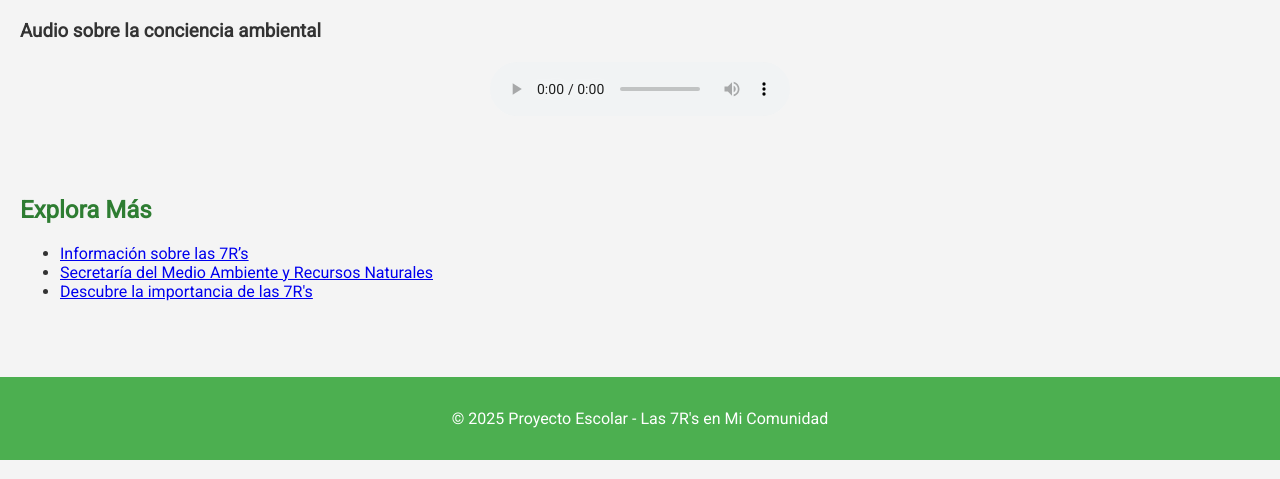
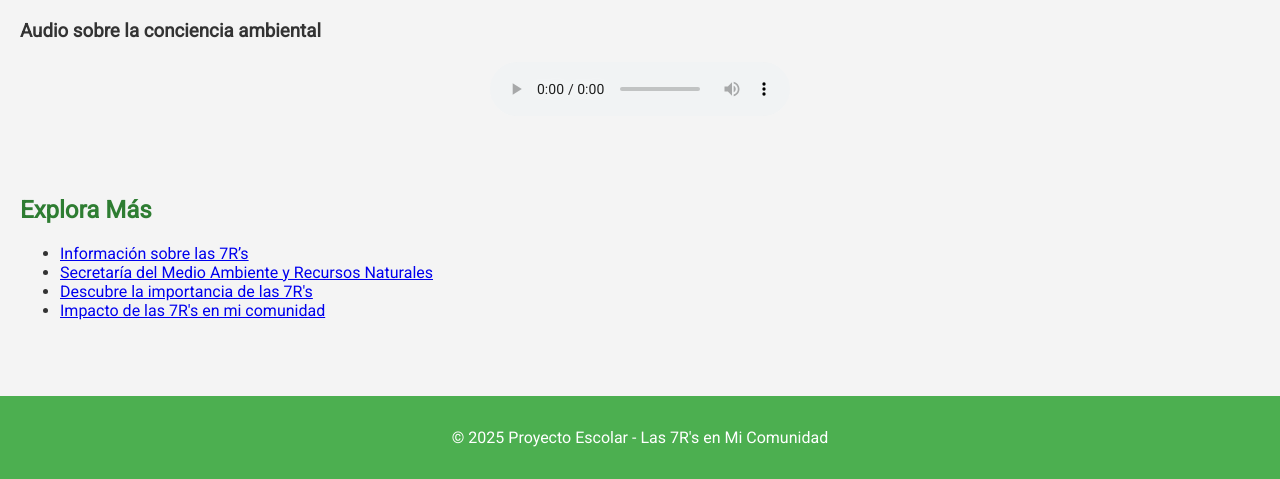
Before and after one commit to Yael-nat/mi-pagina-7rs, a plain HTML site: page index.html in a window 1280 px wide. Shown: the part 1900-2379 px from the top of the page. Drawn offline with Linux system fonts and the light colour scheme.

Commit message:
Update index.html

```diff
--- a/index.html
+++ b/index.html
@@ -139,6 +139,7 @@ Transformar los materiales desechados en nuevos productos o recursos, evitando s
       <li><a href="https://www.envaselia.com/blog/que-son-las-7-erres-del-reciclaje-y-como-aplicarlas-id32.htm">Información sobre las 7R’s</a></li>
       <li><a href="https://www.gob.mx/semarnat" target="_blank">Secretaría del Medio Ambiente y Recursos Naturales</a></li>
       <li><a href="https://ecologiacotidiana.es/las-7r-de-la-economia-circular-descubre-su-importancia/">Descubre la importancia de las 7R's</a></li>
+       <li><a href="https://yael-nat.github.io/" target="_blank">Impacto de las 7R's en mi comunidad</a></li>
     </ul>
   </section>
 
```
